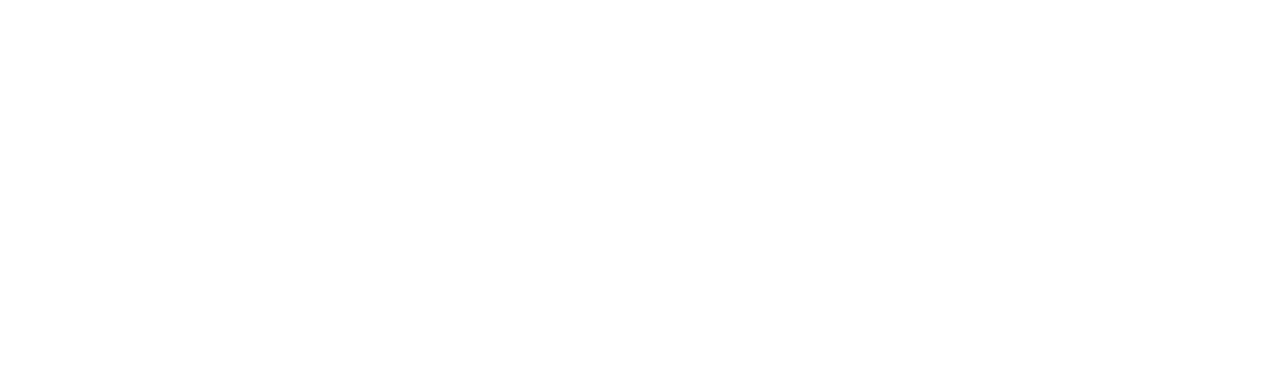
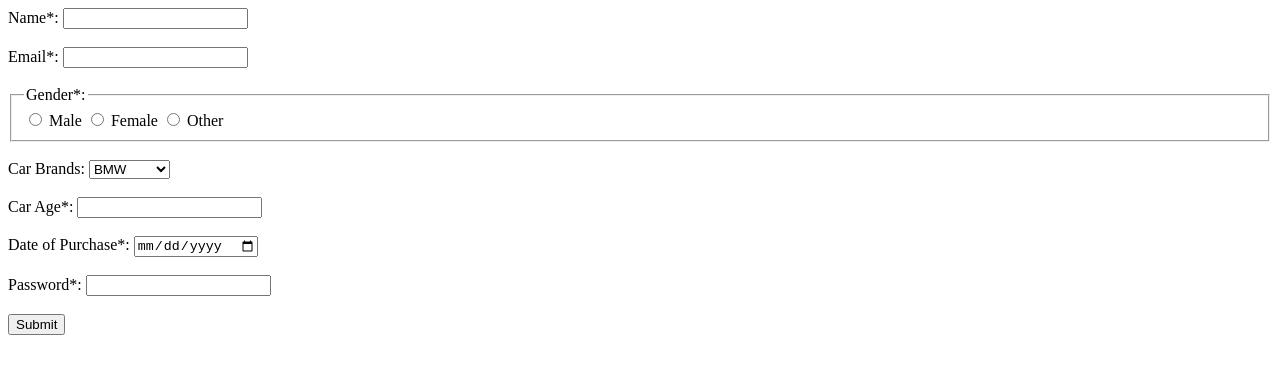
Before and after one commit to acciojob/car-insurance-form-Gulvaiz, a website: page main.html in a window 1280 px wide. Drawn offline with Linux system fonts and the light colour scheme.

Commit message:
created a submission

```diff
--- a/main.html
+++ b/main.html
@@ -1,16 +1,52 @@
 <!DOCTYPE html>
+<html>
+<head>
+    <meta charset="UTF-8">
+    <title>Car Insurance Registration Form</title>
+</head>
+<body>
+    <form method="post">
+        <label for="name">Name*: </label>
+        <input type="text" id="name" name="name" required><br><br>
 
-<html>
+        <label for="email">Email*: </label>
+        <input type="email" id="email" name="email" required><br><br>
 
-<head>
-	<link rel="stylesheet" href="styles.css">
-</head>
+        <fieldset>
+            <legend>Gender*: </legend>
+            <label for="male">
+                <input type="radio" id="male" name="gender" value="male" required>
+                Male
+            </label>
+            <label for="female">
+                <input type="radio" id="female" name="gender" value="female" required>
+                Female
+            </label>
+            <label for="other">
+                <input type="radio" id="other" name="gender" value="other" required>
+                Other
+            </label>
+        </fieldset>
+        <br>
 
-<body>
-	<!-- the entire body must be written by student -->
-    <script type="text/javascript" src="./script.js">
-</script>
+        <label for="cars">Car Brands: </label>
+        <select id="cars" name="cars">
+            <option value="BMW">BMW</option>
+            <option value="Audi">Audi</option>
+            <option value="Mercedez">Mercedez</option>
+        </select>
+        <br><br>
 
+        <label for="carage">Car Age*: </label>
+        <input type="number" id="carage" name="carage" required><br><br>
+
+        <label for="dop">Date of Purchase*: </label>
+        <input type="date" id="dop" name="dop" required><br><br>
+
+        <label for="password">Password*: </label>
+        <input type="password" id="password" name="password" required><br><br>
+
+        <button type="submit">Submit</button>
+    </form>
 </body>
-
 </html>
```
